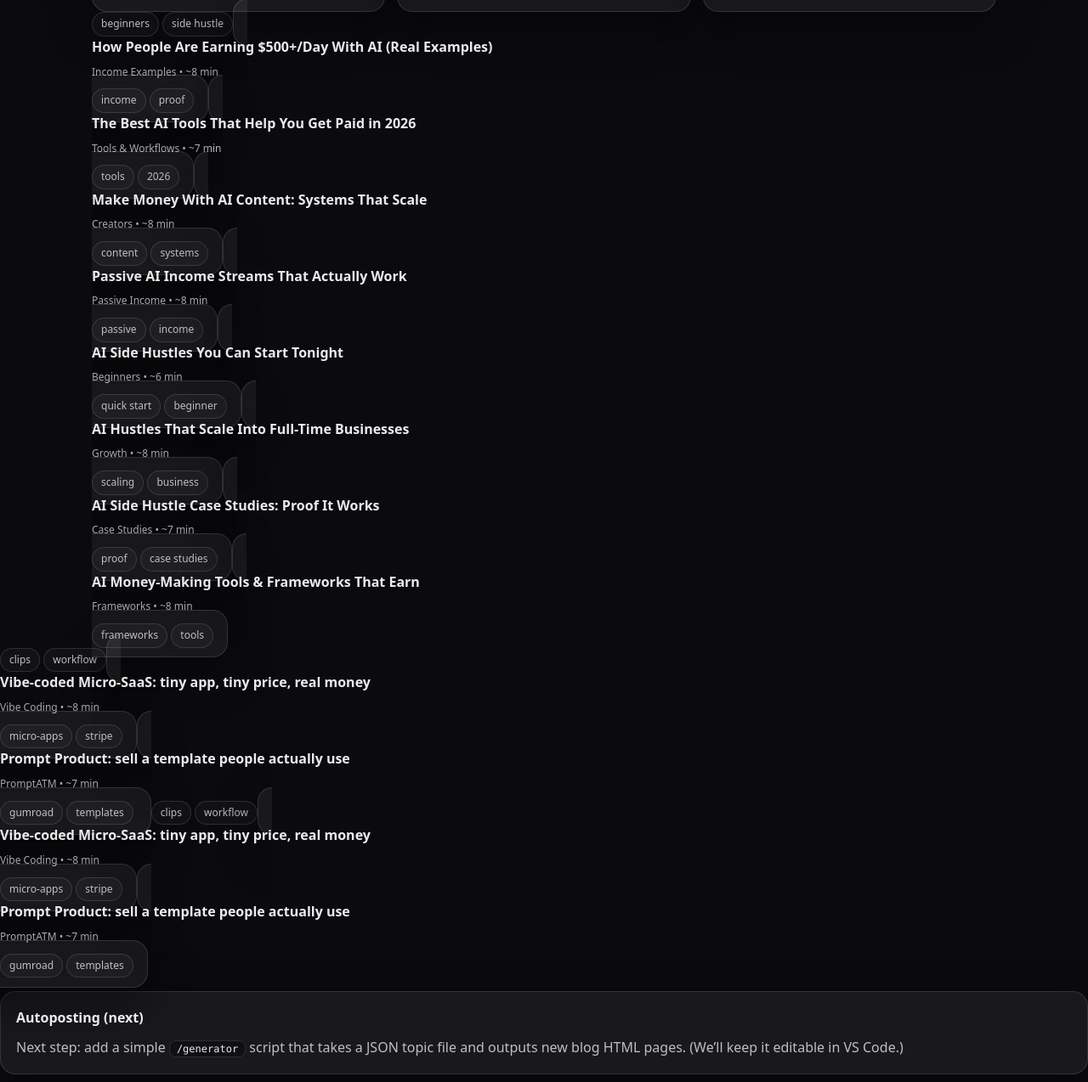
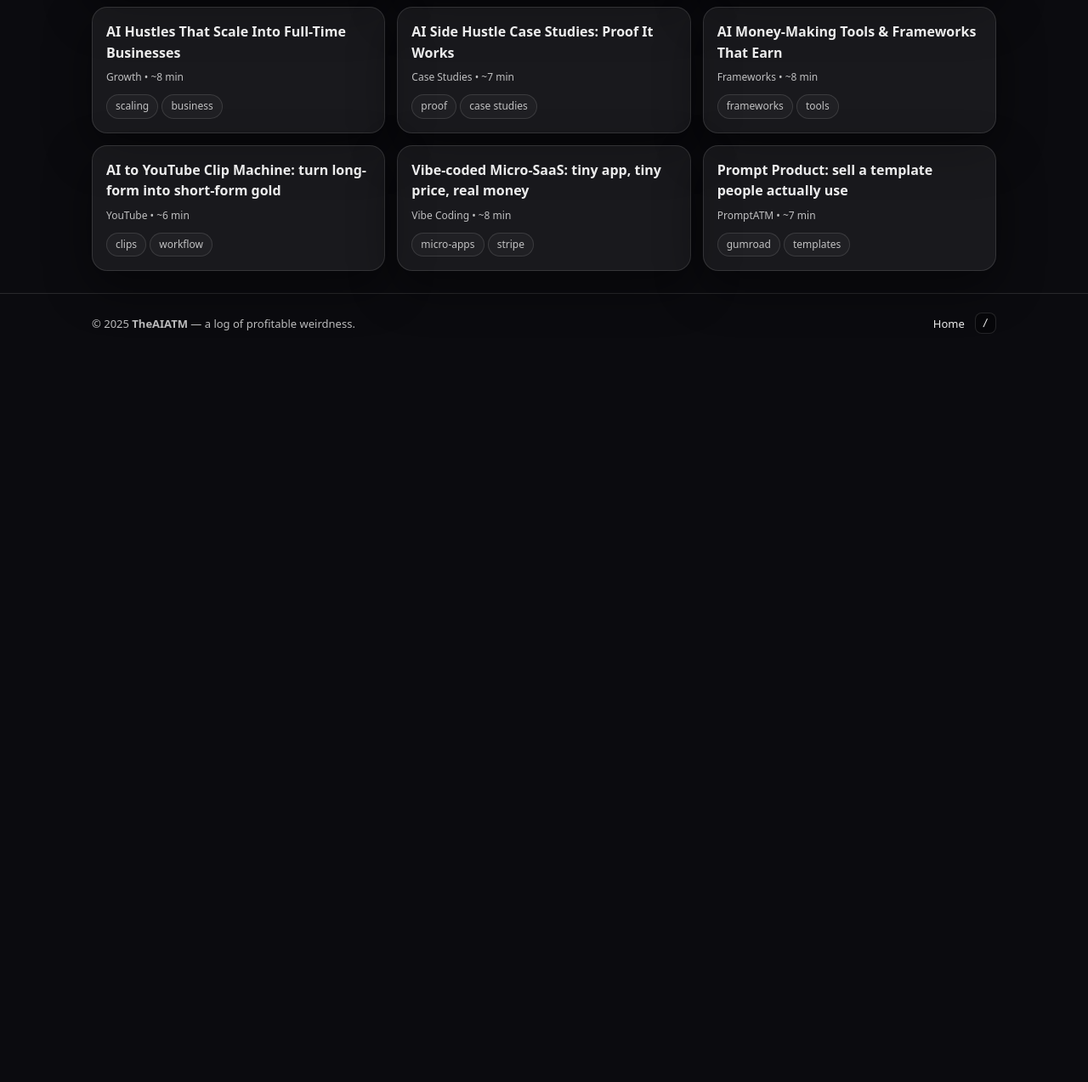
Before and after one commit to mrlilholt/theaiatm, a plain HTML site: page blog/index.html in a window 1280 px wide. Shown: the part 846-2120 px from the top of the page at 85% size. After the commit the page ends 1261 px from the top, so only its background shows below. Drawn offline with Linux system fonts and the light colour scheme.

Commit message:
Fix blog layout: organize all posts in proper 3-column grid
- Moved 'Autoposting (next)' card above the post grid
- Ensured all 12 blog posts flow properly in 3-column layout
- Fixed visual hierarchy and grid consistency

```diff
--- a/blog/index.html
+++ b/blog/index.html
@@ -41,6 +41,14 @@
 
   <main class="section">
     <div class="container">
+      <div class="card card-pad" style="margin-bottom:20px">
+        <h2 style="margin:0 0 10px;font-size:16px">Autoposting (next)</h2>
+        <p class="lede" style="margin:0">
+          Next step: add a simple <span class="kbd">/generator</span> script that takes a JSON topic file and outputs new blog HTML pages.
+          (We'll keep it editable in VS Code.)
+        </p>
+      </div>
+
       <div class="post-list">
 
         <a class="card post-card" href="./ai-side-hustles-for-absolute-beginners-no-coding-no-experience.html">
@@ -96,61 +104,12 @@
           <div class="meta">Frameworks • ~8 min</div>
           <span class="tag">frameworks</span> <span class="tag">tools</span>
         </a>
-</div>
-        <span class="tag">beginners</span> <span class="tag">side hustle</span>
-      </a>
 
-      <a class="card post-card" href="./how-people-are-earning-500-day-with-ai-real-examples.html">
-        <h3>How People Are Earning $500+/Day With AI (Real Examples)</h3>
-        <div class="meta">Income Examples • ~8 min</div>
-        <span class="tag">income</span> <span class="tag">proof</span>
-      </a>
-
-      <a class="card post-card" href="./the-best-ai-tools-that-help-you-get-paid-in-2026.html">
-        <h3>The Best AI Tools That Help You Get Paid in 2026</h3>
-        <div class="meta">Tools &amp; Workflows • ~7 min</div>
-        <span class="tag">tools</span> <span class="tag">2026</span>
-      </a>
-
-      <a class="card post-card" href="./make-money-with-ai-content-systems-that-scale.html">
-        <h3>Make Money With AI Content: Systems That Scale</h3>
-        <div class="meta">Creators • ~8 min</div>
-        <span class="tag">content</span> <span class="tag">systems</span>
-      </a>
-
-      <a class="card post-card" href="./passive-ai-income-streams-that-actually-work.html">
-        <h3>Passive AI Income Streams That Actually Work</h3>
-        <div class="meta">Passive Income • ~8 min</div>
-        <span class="tag">passive</span> <span class="tag">income</span>
-      </a>
-
-      <a class="card post-card" href="./ai-side-hustles-you-can-start-tonight.html">
-        <h3>AI Side Hustles You Can Start Tonight</h3>
-        <div class="meta">Beginners • ~6 min</div>
-        <span class="tag">quick start</span> <span class="tag">beginner</span>
-      </a>
-
-      <a class="card post-card" href="./ai-hustles-that-scale-into-full-time-businesses.html">
-        <h3>AI Hustles That Scale Into Full-Time Businesses</h3>
-        <div class="meta">Growth • ~8 min</div>
-        <span class="tag">scaling</span> <span class="tag">business</span>
-      </a>
-
-      <a class="card post-card" href="./ai-side-hustle-case-studies-proof-it-works.html">
-        <h3>AI Side Hustle Case Studies: Proof It Works</h3>
-        <div class="meta">Case Studies • ~7 min</div>
-        <span class="tag">proof</span> <span class="tag">case studies</span>
-      </a>
-
-      <a class="card post-card" href="./ai-money-making-tools-frameworks-that-earn.html">
-        <h3>AI Money-Making Tools &amp; Frameworks That Earn</h3>
-        <div class="meta">Frameworks • ~8 min</div>
-        <span class="tag">frameworks</span> <span class="tag">tools</span>
-      </a>
-</div>
+        <a class="card post-card" href="./ai-to-youtube-clip-machine.html">
+          <h3>AI to YouTube Clip Machine: turn long-form into short-form gold</h3>
+          <div class="meta">YouTube • ~6 min</div>
           <span class="tag">clips</span> <span class="tag">workflow</span>
         </a>
-
 
         <a class="card post-card" href="./vibe-coded-micro-saas.html">
           <h3>Vibe-coded Micro‑SaaS: tiny app, tiny price, real money</h3>
@@ -158,36 +117,12 @@
           <span class="tag">micro-apps</span> <span class="tag">stripe</span>
         </a>
 
-
         <a class="card post-card" href="./prompt-product-template.html">
           <h3>Prompt Product: sell a template people actually use</h3>
           <div class="meta">PromptATM • ~7 min</div>
           <span class="tag">gumroad</span> <span class="tag">templates</span>
         </a>
 
-      </div>
-          <span class="tag">clips</span> <span class="tag">workflow</span>
-        </a>
-
-        <a class="card post-card" href="./vibe-coded-micro-saas.html">
-          <h3>Vibe-coded Micro‑SaaS: tiny app, tiny price, real money</h3>
-          <div class="meta">Vibe Coding • ~8 min</div>
-          <span class="tag">micro‑apps</span> <span class="tag">stripe</span>
-        </a>
-
-        <a class="card post-card" href="./prompt-product-template.html">
-          <h3>Prompt Product: sell a template people actually use</h3>
-          <div class="meta">PromptATM • ~7 min</div>
-          <span class="tag">gumroad</span> <span class="tag">templates</span>
-        </a>
-      </div>
-
-      <div class="card card-pad" style="margin-top:16px">
-        <h2 style="margin:0 0 10px;font-size:16px">Autoposting (next)</h2>
-        <p class="lede" style="margin:0">
-          Next step: add a simple <span class="kbd">/generator</span> script that takes a JSON topic file and outputs new blog HTML pages.
-          (We’ll keep it editable in VS Code.)
-        </p>
       </div>
     </div>
   </main>
```
Lines whose indentation alone changed are shown as unchanged.
